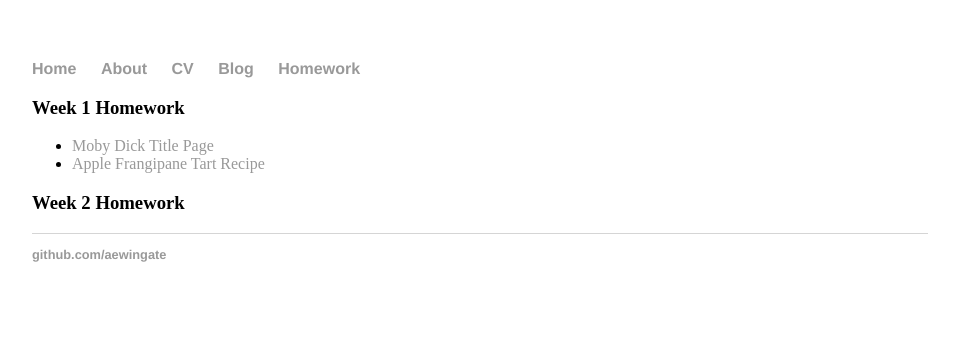
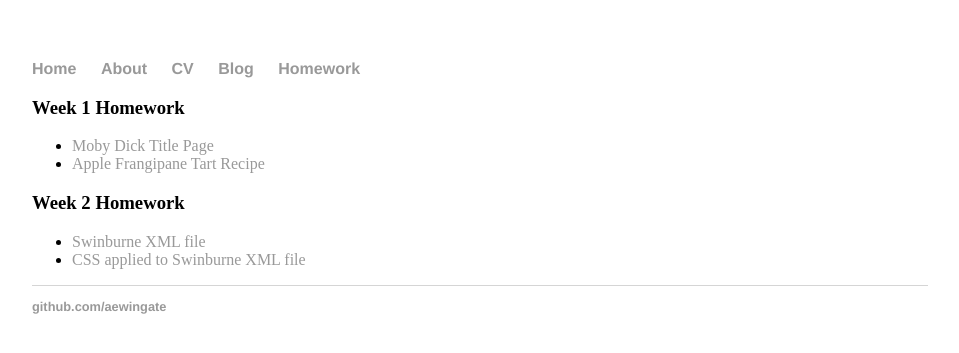
Before and after one commit to aewingate/aewingate.github.io, a Jekyll site: the page built from homework/index.html, in a window 1280 px wide. Shown: the top 353 px of the page, without its empty margins (160-1119 px from the left). Built offline with Jekyll 4.4.1, drawn with Linux system fonts in a browser that asks for light colours.

Commit message:
Update index.html

```diff
--- a/homework/index.html
+++ b/homework/index.html
@@ -9,4 +9,8 @@ title: "Digital Publishing Homework"
     <li><a href="apple_frangipane_tart.xml">Apple Frangipane Tart Recipe</a></li>
   </ul>
   <h3>Week 2 Homework</h3>
+  <ul>
+    <li><a href="swinburne_titlepage.xml">Swinburne XML file</a></li>
+    <li><a href="swinburne.css">CSS applied to Swinburne XML file</a></li>
+  </ul>
 </div>
```
